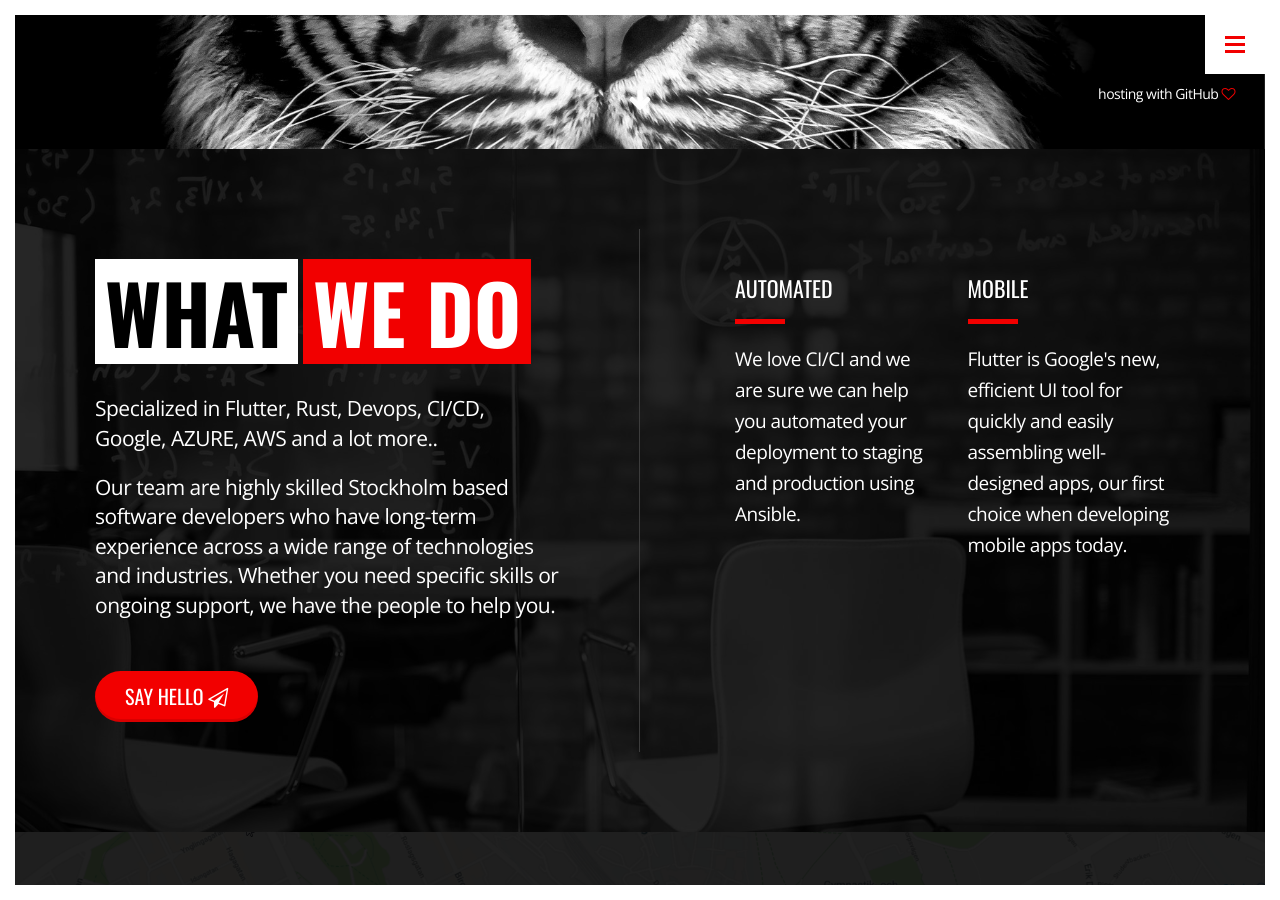
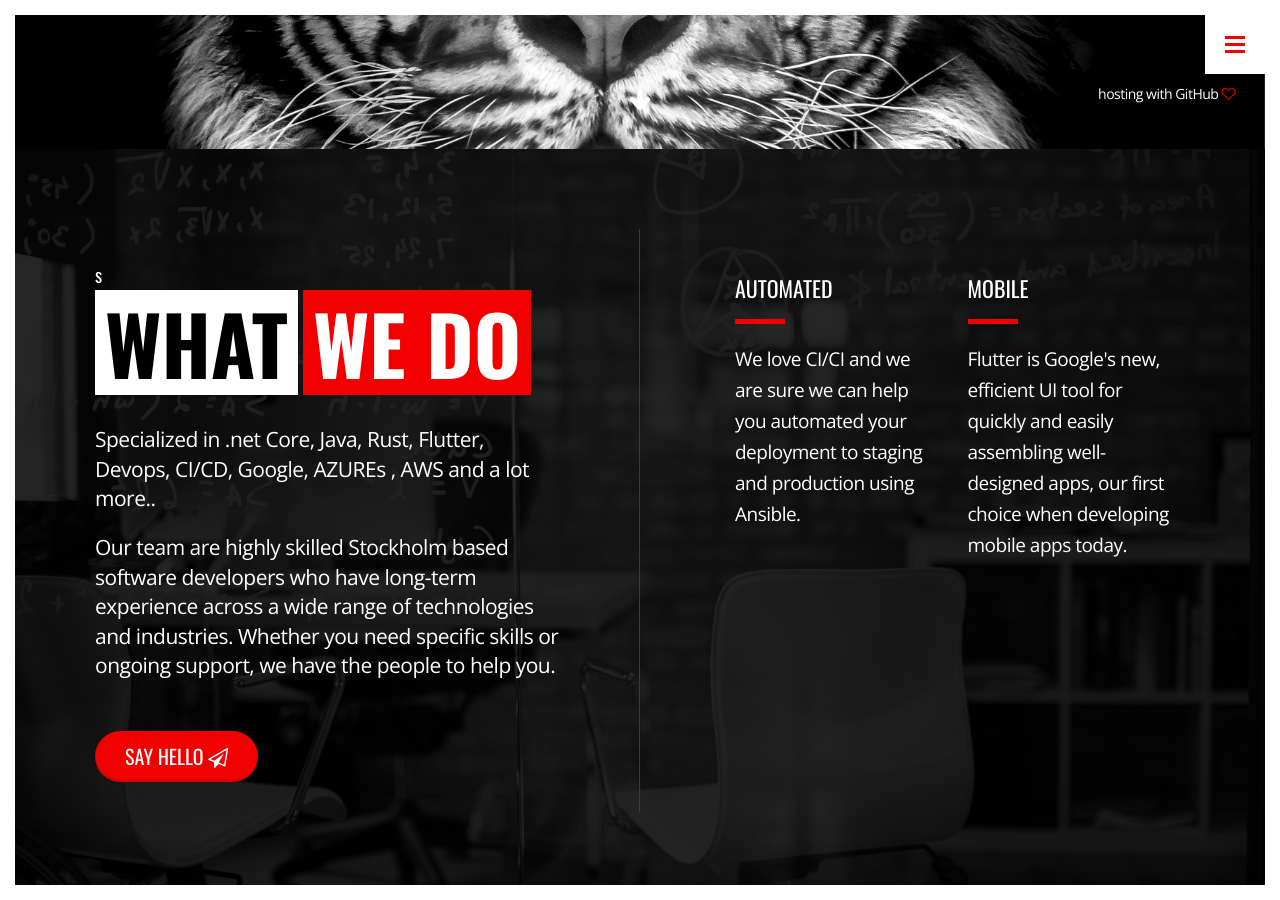
Before and after one commit to teamtau/teamtau.github.io, a Jekyll site: the page built from index.html, in a window 1280 px wide and 900 px high, scrolled down 751 px. Built offline with Jekyll 4.4.1, drawn with Linux system fonts in a browser that asks for light colours; some web fonts are replaced.

Commit message:
update lead text

```diff
--- a/index.html
+++ b/index.html
@@ -44,13 +44,13 @@ layout: default
                 <div class="col-left col-lg-6 col-lg-height col-middle no-padding">
                     <div class="col-inner">
 
-                        <!-- Begin Heading -->
+                        <!-- Begin Heading -->s
                         <div class="heading heading-xlg">
                             <h1><span class="bg-white text-dark">What</span><span class="bg-main text-white">We Do</span></h1>
                         </div>
                         <!-- End Heading -->
 
-                        <p class="lead">Specialized in Flutter, Rust, Devops, CI/CD, Google, AZURE, AWS and a lot more..</p>
+                        <p class="lead">Specialized in .net Core, Java, Rust, Flutter, Devops, CI/CD, Google, AZUREs , AWS and a lot more..</p>
 
                         <p class="lead">
                             Our team are highly skilled Stockholm based software developers who have long-term experience across a wide range of technologies and industries. Whether you need specific skills or ongoing support, we have the people to help you.
```
